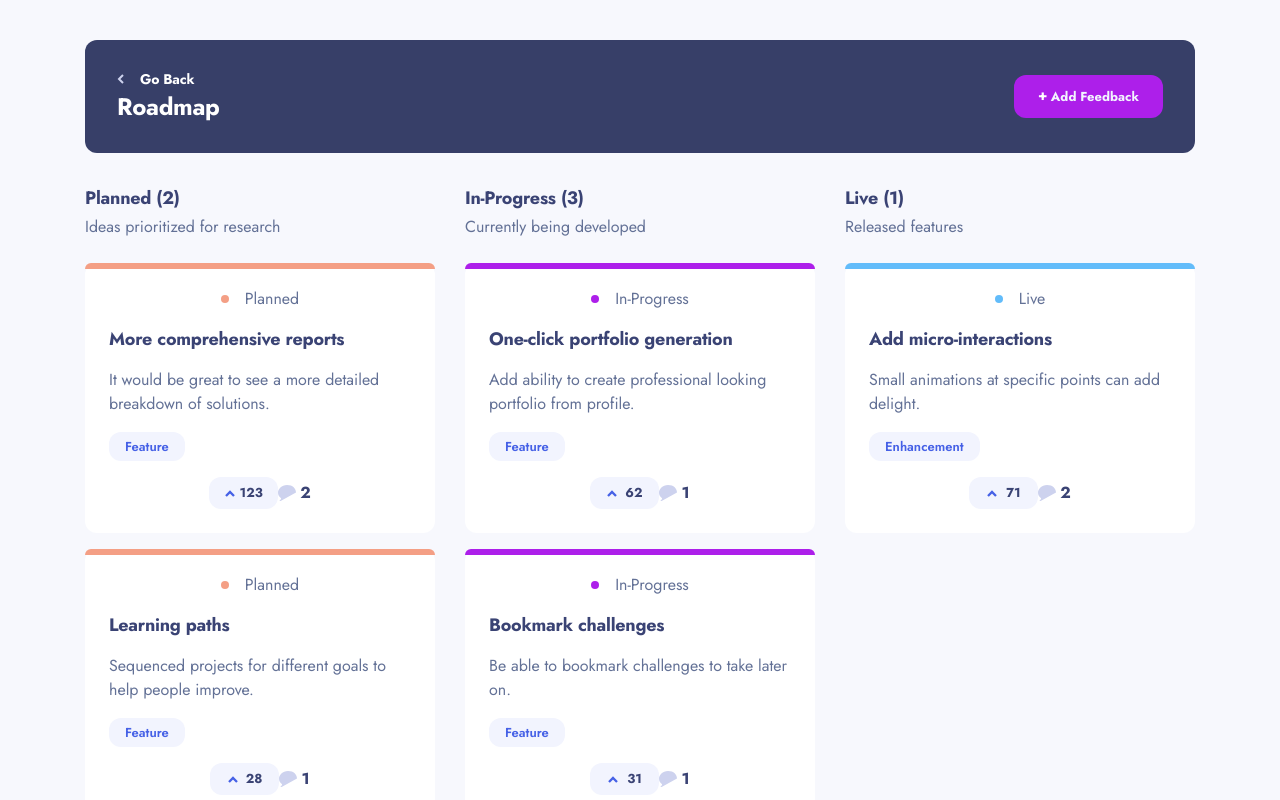
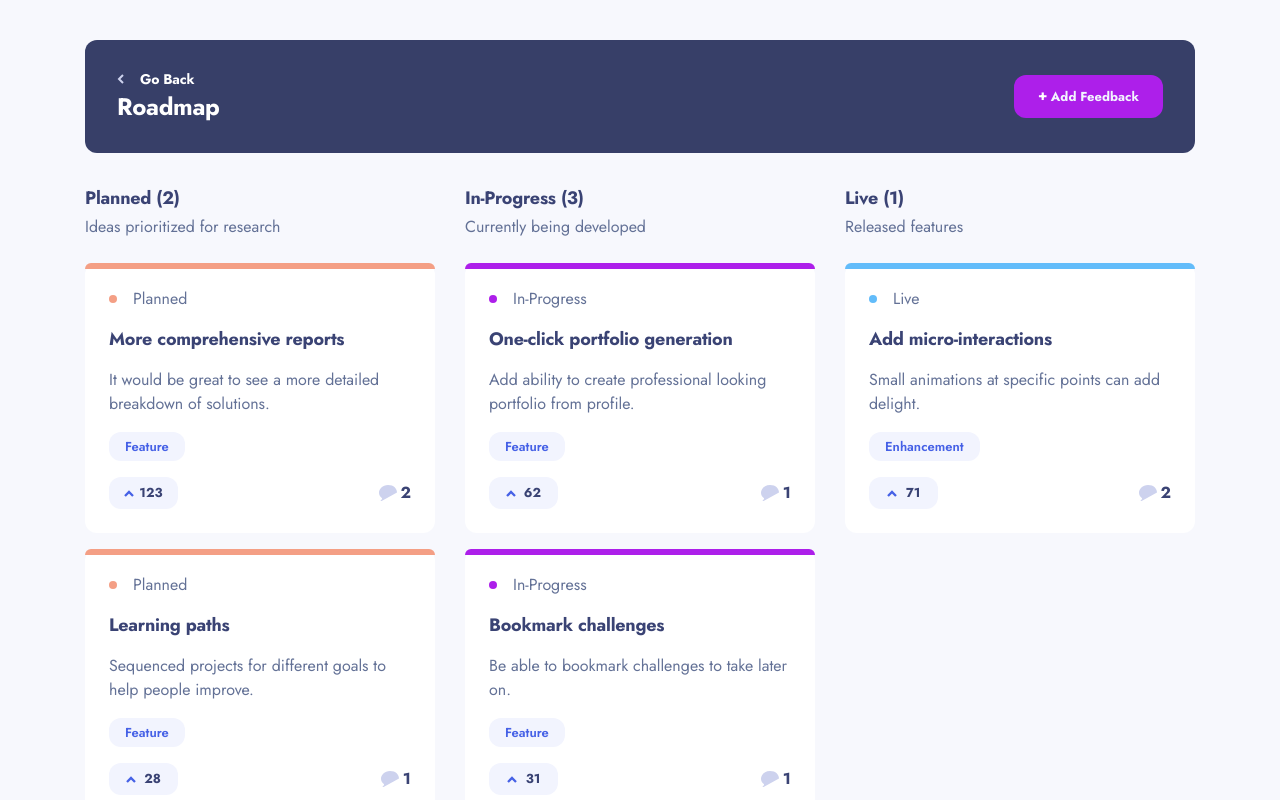
Before and after one commit to FlorianGmz/Frontend-Mentor-Challenges, a React (Vite) app in the folder product-feedback/: page /roadmap in a window 1280 px wide. Shown: the top 800 px of the page. Built offline with nearby package versions, Linux system fonts and the light colour scheme.

Commit message:
RoadmapFeedback created and completed

```diff
--- /dev/null
+++ b/product-feedback/src/components/RoadmapPage/RoadmapFeedback.tsx
@@ -0,0 +1,62 @@
+import React from "react";
+import { NavLink } from "react-router-dom";
+import RoadmapStatus from "../SuggestionsPage/SideSection/RoadmapNav/RoadmapStatus";
+import Upvote from "../ui/Feedback/Upvote";
+import Request from "../ui/Feedback/Request";
+import CommentCount from "../ui/Feedback/CommentCount";
+import { FeedbackType } from "../../@types/type";
+
+interface RoadmapFeedbackProps {
+  feedback: FeedbackType;
+}
+
+const RoadmapFeedback: React.FC<RoadmapFeedbackProps> = ({ feedback }) => {
+  const { id, title, status, category, upvotes, description, comments } =
+    feedback;
+
+  let numberOfComments = comments ? comments.length : 0;
+
+  if (comments) {
+    comments.forEach((comment) => {
+      if (comment.replies) {
+        numberOfComments += comment.replies.length;
+      }
+    });
+  }
+
+  return (
+    <div className="group relative mx-auto flex h-[233px] w-full cursor-pointer flex-col gap-[16px] rounded-xl bg-bt-white_def p-[24px] md:h-[270px] md:w-[223px] md:items-start md:justify-between md:px-[16px] md:py-[20px] xl:w-[350px] xl:p-[24px]">
+      <span
+        className={`absolute left-0 top-0 h-[6px] w-full rounded-t-xl ${
+          status === "planned"
+            ? "bg-status-planned"
+            : status === "in-progress"
+              ? "bg-status-inProgress"
+              : status === "live"
+                ? "bg-status-live"
+                : ""
+        }`}
+      />
+      <div>
+        <RoadmapStatus feedback={feedback} status={status} page="roadmap" />
+      </div>
+      <NavLink
+        className="flex flex-auto flex-col items-start justify-between md:self-stretch"
+        to={`/feedback/${id}`}
+      >
+        <Request
+          category={category}
+          title={title}
+          description={description}
+          page="roadmap"
+        />
+      </NavLink>
+      <div className={`flex w-full justify-between`}>
+        <Upvote upvotes={upvotes} feedbackId={id} page="roadmap" />
+        <CommentCount numberOfComments={numberOfComments} />
+      </div>
+    </div>
+  );
+};
+
+export default RoadmapFeedback;
--- a/product-feedback/src/components/RoadmapPage/RoadmapFeedbacksSection.tsx
+++ b/product-feedback/src/components/RoadmapPage/RoadmapFeedbacksSection.tsx
@@ -1,6 +1,7 @@
 import React from "react";
 import { FeedbackType } from "../../@types/type";
 import Feedback from "../ui/Feedback/Feedback";
+import RoadmapFeedback from "./RoadmapFeedback";
 
 interface RoadmapFeedbacksSectionProps {
   categorizedFeedbacks: {
@@ -33,7 +34,7 @@ const RoadmapFeedbacksSection: React.FC<RoadmapFeedbacksSectionProps> = ({
       </div>
       <div className="flex flex-col gap-[16px]">
         {categorizedFeedbacks[selectedStatus].map((feedback: FeedbackType) => (
-          <Feedback feedback={feedback} page="roadmap" />
+          <RoadmapFeedback feedback={feedback} />
         ))}
       </div>
     </div>
--- a/product-feedback/src/components/ui/Feedback/Feedback.tsx
+++ b/product-feedback/src/components/ui/Feedback/Feedback.tsx
@@ -29,16 +29,13 @@ const Feedback: React.FC<FeedbackProps> = ({ feedback, page }) => {
   }
 
   return (
-    // <div
-    //   className={`group relative flex ${roadmapPage ? "h-[233px] gap-[16px] md:h-[270px] md:w-[223px] md:px-[16px] md:py-[20px] xl:w-[350px] xl:p-[24px]" : "mx-auto h-[200px] gap-[12px] md:mx-auto md:h-[151px] md:w-[689px] md:flex-row md:items-center md:justify-between md:px-[32px] md:py-[28px]"} w-full cursor-pointer flex-col rounded-xl bg-bt-white_def p-[24px] ${detailPage ? "xl:w-[730px]" : "xl:w-[825px]"}`}
-    // >
     <div
-      className={`group relative mx-auto flex h-[200px] w-full cursor-pointer flex-col gap-[12px] rounded-xl bg-bt-white_def p-[24px] md:h-[151px] md:flex-row md:items-center md:justify-between md:px-[32px] md:py-[28px] ${
+      className={`group relative mx-auto flex h-[200px] w-full cursor-pointer flex-col gap-[12px] rounded-xl bg-bt-white_def p-[24px] md:h-[151px] md:flex-row md:justify-between md:px-[32px] md:py-[28px] ${
         roadmapPage
           ? "h-[233px] gap-[16px] md:h-[270px] md:w-[223px] md:flex-col md:items-start md:px-[16px] md:py-[20px] xl:w-[350px] xl:p-[24px]"
           : detailPage
             ? "md:w-[689px] xl:w-[730px]"
-            : "md:w-[689px] xl:w-[825px]"
+            : "md:w-[689px] md:items-center xl:w-[825px]"
       }`}
     >
       {roadmapPage && (
```
